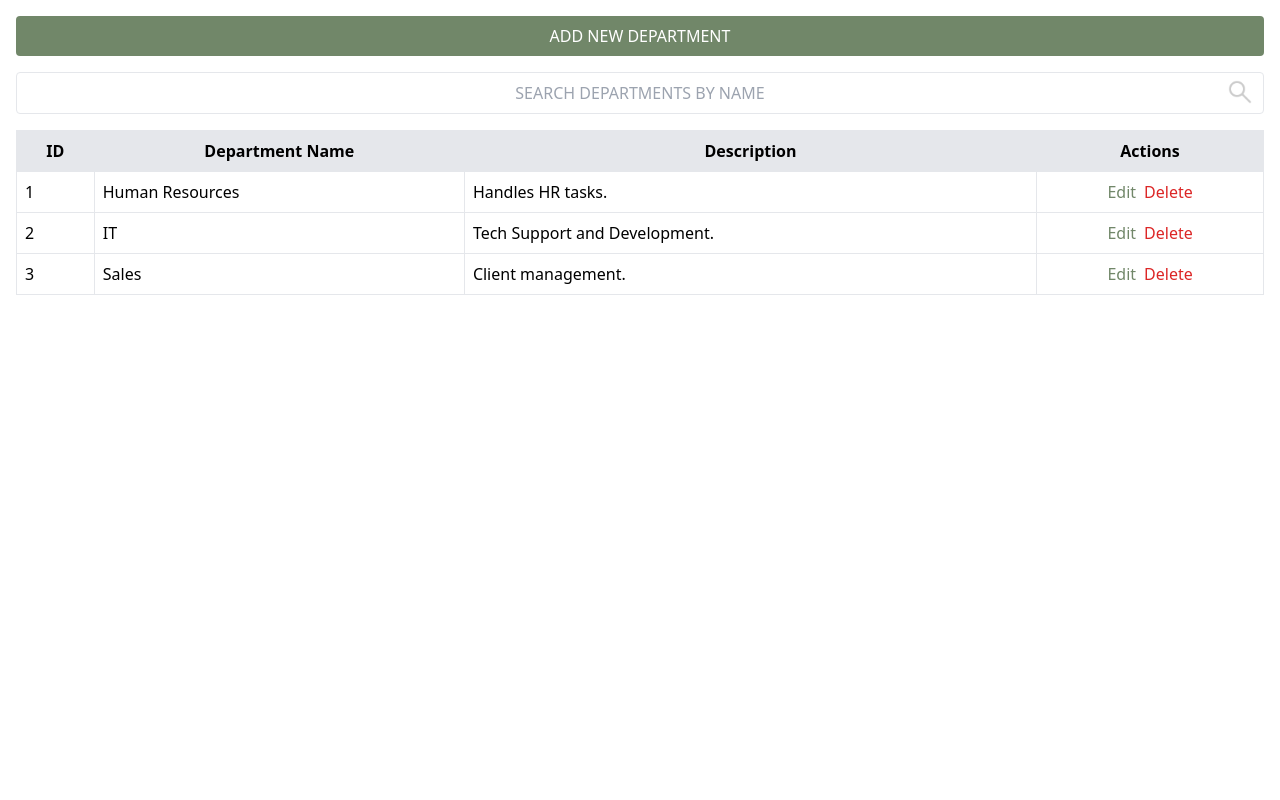
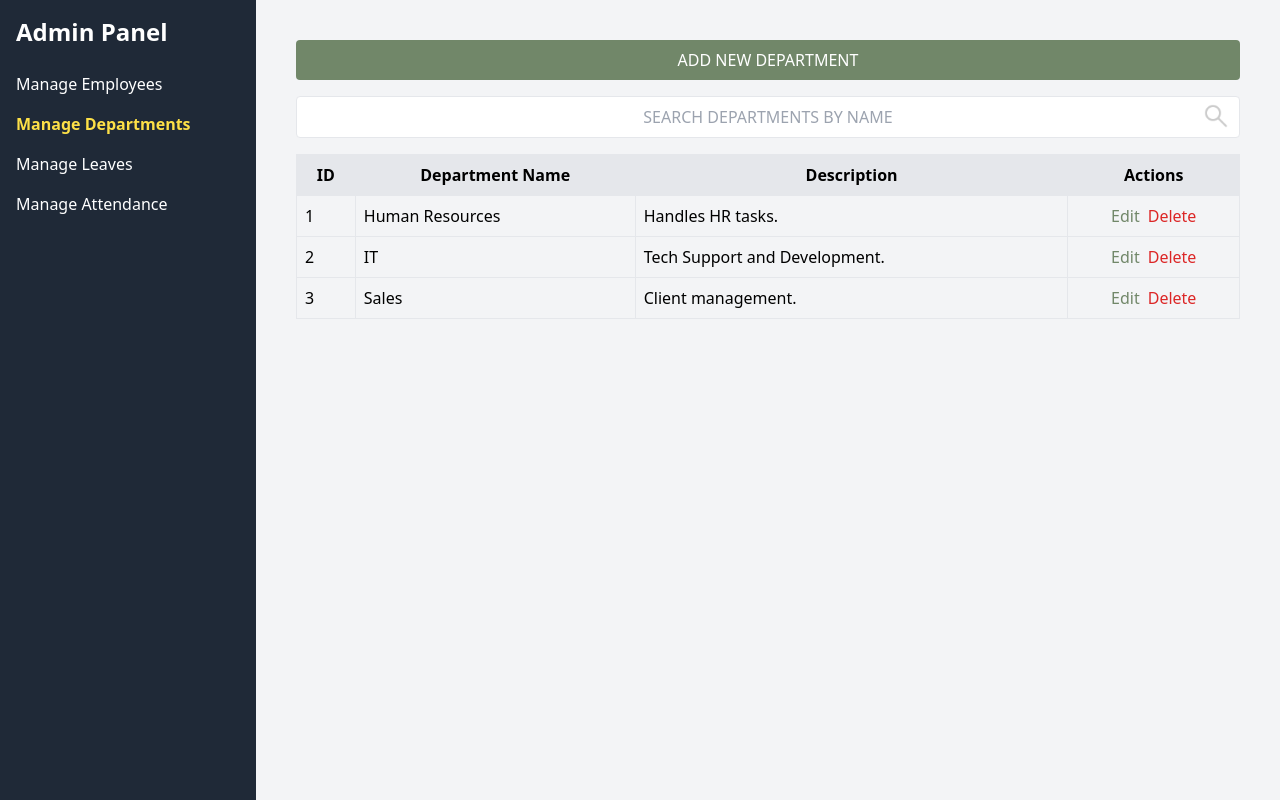
Before and after one commit to pranavkrgupta/smart-hrms, a React (Vite) app in the folder client/: page /admin/manage-departments in a window 1280 px wide. Built offline with nearby package versions, Linux system fonts and the light colour scheme.

Commit message:
Implement reusable Sidebar and AdminLayout, EmployeeLayout with route-based rendering

```diff
--- a/client/src/App.jsx
+++ b/client/src/App.jsx
@@ -8,19 +8,29 @@ import ManageEmployees from './pages/admin/ManageEmployee';
 import LeaveManagement from './pages/admin/LeaveManagement';
 import AttendanceManagement from './pages/admin/AttendanceManagement';
 import ManageDepartments from './pages/admin/ManageDepartment';
+import AdminLayout from './layouts/AdminLayout';
+import EmployeeLayout from './layouts/EmployeeLayout';
+
 
 function App() {
   return (
     <Routes>
       <Route path="/login" element={<Login />} />
-      <Route path="/admin/manage-leave" element={<LeaveManagement />} />
-      <Route path="/admin/manage-attendance" element={<AttendanceManagement />} />
-      <Route path="/Employee/Leave" element={<Leave />} />
-      <Route path="/Employee/Settings" element={<Settings />} />
-      <Route path="/Employee/SalaryDetails" element={<SalaryDetails />} />
-      <Route path="/Employee/Attendance" element={<Attendance />} />
-      <Route path="/admin/manage-employees" element={<ManageEmployees />} />
-      <Route path="/admin/manage-departments" element={<ManageDepartments />} />
+      {/* Admin Route */}
+      <Route path="/admin" element={<AdminLayout />}>
+        <Route path="manage-leave" element={<LeaveManagement />} />
+        <Route path="manage-attendance" element={<AttendanceManagement />} />
+        <Route path="manage-employees" element={<ManageEmployees />} />
+        <Route path="manage-departments" element={<ManageDepartments />} />
+      </Route>
+
+      {/* Employee Route */}
+      <Route path="/employee" element={<EmployeeLayout />} >
+        <Route path="leave" element={<Leave />} />
+        <Route path="settings" element={<Settings />} />
+        <Route path="salaryDetails" element={<SalaryDetails />} />
+        <Route path="attendance" element={<Attendance />} />
+      </Route>
     </Routes>
   );
 }
--- /dev/null
+++ b/client/src/components/Sidebar.jsx
@@ -0,0 +1,27 @@
+import React from "react";
+import { NavLink } from "react-router-dom";
+
+function Sidebar({ links, title }) {
+  return (
+    <div className="w-64 bg-gray-800 text-white p-4 h-screen sticky top-0">
+      <h2 className="text-2xl font-bold mb-6">{title}</h2>
+      <nav className="space-y-4">
+        {links.map((link) => (
+          <NavLink
+            key={link.path}
+            to={link.path}
+            className={({ isActive }) =>
+              isActive
+                ? "block font-semibold text-yellow-300"
+                : "block hover:text-yellow-200"
+            }
+          >
+            {link.label}
+          </NavLink>
+        ))}
+      </nav>
+    </div>
+  );
+}
+
+export default Sidebar;
--- /dev/null
+++ b/client/src/layouts/AdminLayout.jsx
@@ -0,0 +1,27 @@
+import React from 'react'
+import Sidebar from '../components/Sidebar'
+import { Outlet } from 'react-router-dom';
+
+const adminLinks = [
+    // { label: "Dashboard", path: "/admin/dashboard" },
+    { label: "Manage Employees", path: "/admin/manage-employees" },
+    { label: "Manage Departments", path: "/admin/manage-departments" },
+    // { label: "Manage Designations", path: "/admin/manage-designations" },
+    { label: "Manage Leaves", path: "/admin/manage-leave" },
+    { label: "Manage Attendance", path: "/admin/manage-attendance" },
+    // { label: "Settings", path: "/admin/settings" },
+  ];
+
+
+function AdminLayout() {
+  return (
+    <div className='flex'>
+        <Sidebar links={adminLinks} title="Admin Panel"/>
+        <main className='flex-1 p-6 bg-gray-100 overflow-y-auto'>
+          <Outlet />
+        </main>
+    </div>
+  )
+}
+
+export default AdminLayout
--- /dev/null
+++ b/client/src/layouts/EmployeeLayout.jsx
@@ -0,0 +1,24 @@
+import React from 'react'
+import { Outlet } from 'react-router-dom';
+import Sidebar from '../components/Sidebar';
+
+const employeeLinks = [
+    // { label: "Dashboard", path: "/employee/dashboard" },
+    { label: "Leave", path: "/employee/leave" },
+    { label: "Attendance", path: "/employee/attendance" },
+    // { label: "My Profile", path: "/employee/profile" },
+    { label: "My Salary", path: "/employee/salaryDetails" },
+    { label: "Settings", path: "/employee/settings" },
+  ];
+function EmployeeLayout() {
+  return (
+    <div className="flex">
+      <Sidebar links={employeeLinks} title="Employee Panel" />
+      <main className="flex-1 p-6 bg-gray-100 overflow-y-auto">
+        <Outlet />
+      </main>
+    </div>
+  )
+}
+
+export default EmployeeLayout
```
